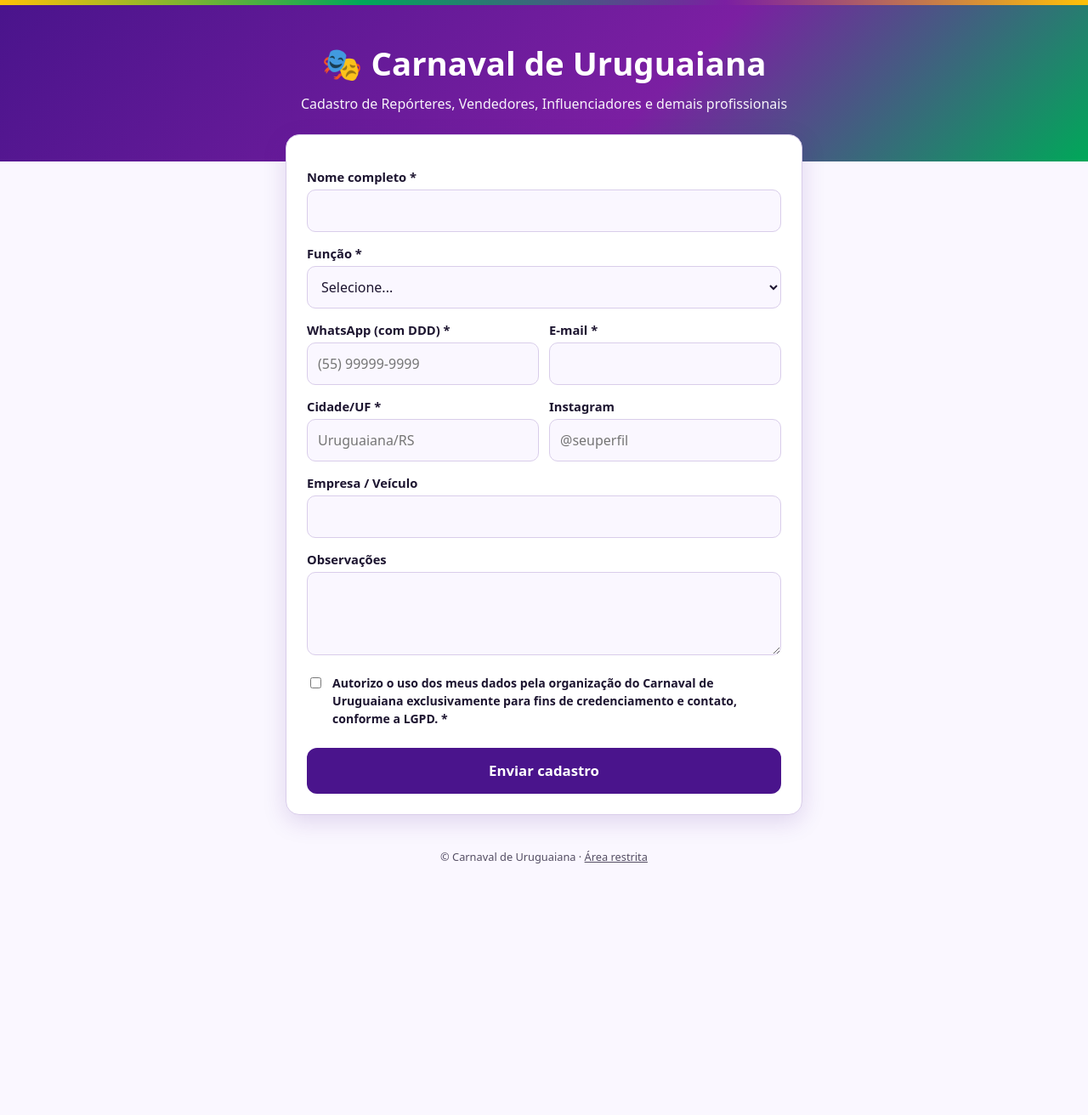
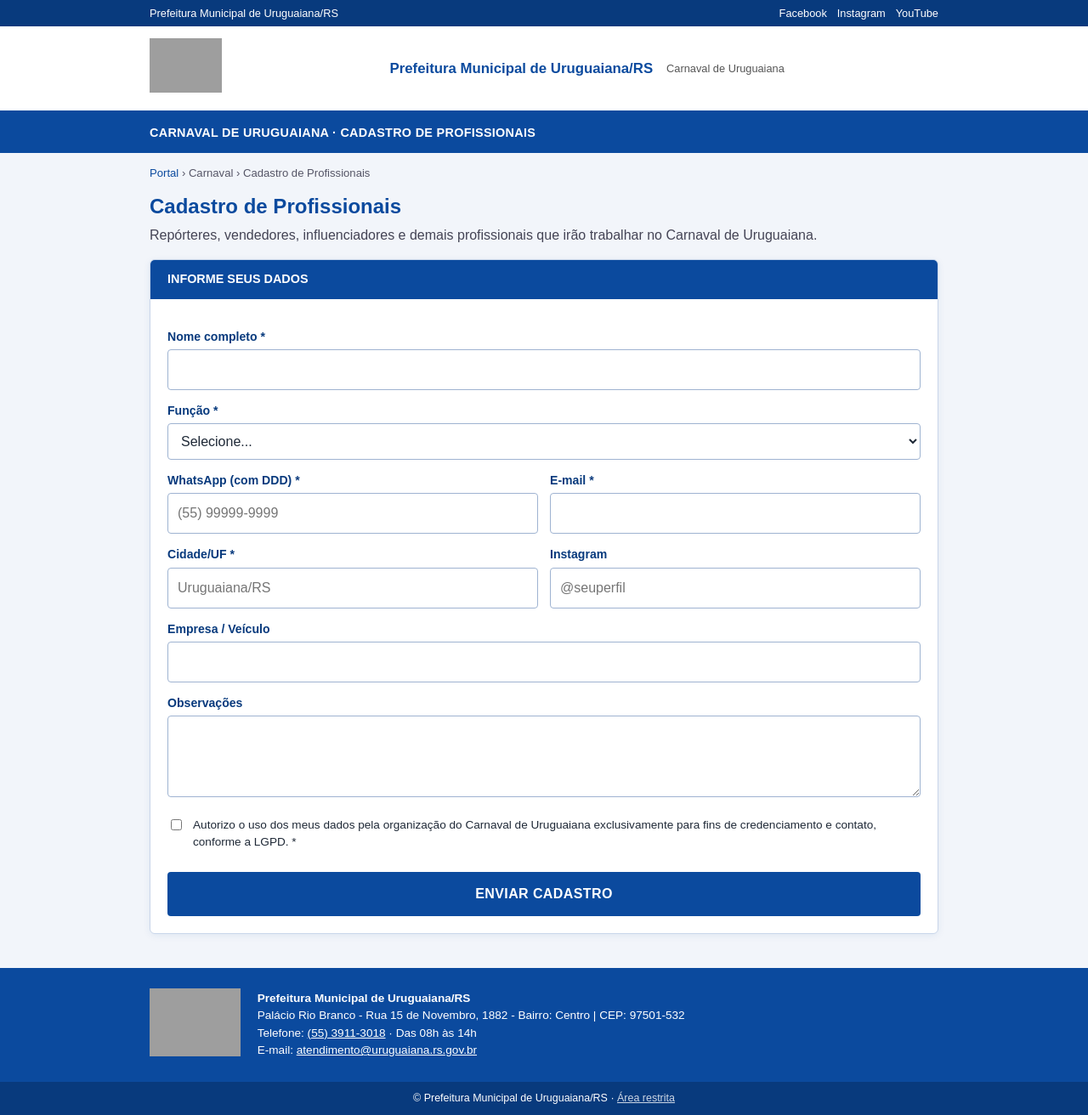
Before and after one commit to nortonlopesmoreira-sys/Carnaval, a plain HTML site: page index.html in a window 1280 px wide. Shown: the whole page at 85% size. Before the commit the page ends 1048 px from the top, so only its background shows below. Drawn offline with Linux system fonts and the light colour scheme; grey boxes are pictures that could not be loaded.

Commit message:
Update index.html

```diff
--- a/index.html
+++ b/index.html
@@ -3,60 +3,83 @@
 <head>
 <meta charset="UTF-8">
 <meta name="viewport" content="width=device-width, initial-scale=1">
-<title>Cadastro de Profissionais | Carnaval de Uruguaiana</title>
+<title>Cadastro de Profissionais | Carnaval de Uruguaiana | Prefeitura Municipal de Uruguaiana/RS</title>
 <style>
-:root{--roxo:#4a148c;--roxo2:#7b1fa2;--ouro:#ffc107;--verde:#00a859;--bg:#faf7ff;--tx:#1d1530;--card:#fff;--bd:#d9cdea;--erro:#c62828}
-@media (prefers-color-scheme:dark){:root{--bg:#150d24;--tx:#f1eaff;--card:#211634;--bd:#3d2c5c}}
+:root{--azul:#0b4a9e;--azul2:#083a7d;--azul3:#e8f0fb;--bd:#c9d6ea;--bg:#f2f5fa;--tx:#1f2937;--card:#fff;--erro:#c62828;--ver:#1b8a3a}
 *{box-sizing:border-box}
-body{margin:0;font-family:system-ui,-apple-system,Segoe UI,Roboto,sans-serif;background:var(--bg);color:var(--tx);line-height:1.5}
-header{background:linear-gradient(135deg,var(--roxo),var(--roxo2) 60%,var(--verde));color:#fff;text-align:center;padding:40px 20px 56px}
-header h1{margin:0 0 6px;font-size:clamp(1.6rem,5vw,2.4rem)}
-header p{margin:0;opacity:.95}
-.faixa{height:6px;background:linear-gradient(90deg,var(--ouro),var(--verde),var(--roxo2),var(--ouro))}
-main{max-width:640px;margin:-32px auto 40px;padding:0 16px}
-.card{background:var(--card);border:1px solid var(--bd);border-radius:16px;padding:24px;box-shadow:0 8px 28px rgba(74,20,140,.15)}
-label{display:block;font-weight:600;margin:14px 0 4px;font-size:.92rem}
-input,select,textarea{width:100%;padding:12px;border:1.5px solid var(--bd);border-radius:10px;font:inherit;background:var(--bg);color:var(--tx)}
-input:focus,select:focus,textarea:focus{outline:3px solid rgba(123,31,162,.3);border-color:var(--roxo2)}
-.row{display:grid;grid-template-columns:1fr 1fr;gap:12px}
-@media(max-width:520px){.row{grid-template-columns:1fr}}
-.chk{display:flex;gap:10px;align-items:flex-start;margin-top:16px;font-size:.88rem}
-.chk input{width:auto;margin-top:4px}
-button{font:inherit;cursor:pointer;border:0;border-radius:12px;padding:14px 20px;font-weight:700}
-.btn{width:100%;margin-top:20px;background:var(--roxo);color:#fff;font-size:1.05rem}
-.btn:hover{background:var(--roxo2)}
+body{margin:0;font-family:Arial,Helvetica,sans-serif;background:var(--bg);color:var(--tx);line-height:1.5}
+.topo{background:var(--azul2);color:#fff;font-size:.8rem}
+.topo div{max-width:960px;margin:auto;padding:6px 16px;display:flex;justify-content:space-between;gap:10px;flex-wrap:wrap}
+.topo a{color:#fff;text-decoration:none;margin-left:12px}
+.cab{background:#fff;border-bottom:4px solid var(--azul)}
+.cab div{max-width:960px;margin:auto;padding:14px 16px;display:flex;align-items:center;gap:16px;flex-wrap:wrap}
+.cab img{height:64px;width:auto}
+.cab .nome{font-weight:700;color:var(--azul);font-size:1.05rem;line-height:1.2}
+.cab .nome small{display:block;font-weight:400;color:#555;font-size:.8rem}
+.nav{background:var(--azul);color:#fff}
+.nav div{max-width:960px;margin:auto;padding:12px 16px;font-weight:700;letter-spacing:.3px;text-transform:uppercase;font-size:.9rem}
+.mig{max-width:960px;margin:14px auto 0;padding:0 16px;font-size:.82rem;color:#556}
+.mig a{color:var(--azul);text-decoration:none}
+main{max-width:960px;margin:12px auto 40px;padding:0 16px}
+h1{color:var(--azul);font-size:1.5rem;margin:6px 0 4px}
+.sub{margin:0 0 16px;color:#445}
+.card{background:var(--card);border:1px solid var(--bd);border-radius:6px;overflow:hidden;box-shadow:0 2px 8px rgba(11,74,158,.08)}
+.card .tit{background:var(--azul);color:#fff;padding:12px 20px;font-weight:700;text-transform:uppercase;font-size:.9rem}
+.card form,.ok{padding:20px}
+label{display:block;font-weight:700;margin:14px 0 4px;font-size:.88rem;color:var(--azul2)}
+input,select,textarea{width:100%;padding:11px;border:1px solid #9fb3d1;border-radius:4px;font:inherit;background:#fff;color:var(--tx)}
+input:focus,select:focus,textarea:focus{outline:3px solid rgba(11,74,158,.25);border-color:var(--azul)}
+.row{display:grid;grid-template-columns:1fr 1fr;gap:14px}
+@media(max-width:560px){.row{grid-template-columns:1fr}}
+.chk{display:flex;gap:10px;align-items:flex-start;margin-top:16px;font-size:.85rem;font-weight:400;color:var(--tx)}
+.chk input{width:auto;margin-top:3px}
+button{font:inherit;cursor:pointer;border:0;border-radius:4px;font-weight:700}
+.btn{width:100%;margin-top:20px;padding:14px;background:var(--azul);color:#fff;text-transform:uppercase;letter-spacing:.4px}
+.btn:hover{background:var(--azul2)}
 .btn:disabled{opacity:.6;cursor:not-allowed}
-.msg{margin-top:14px;padding:12px;border-radius:10px;font-size:.92rem;display:none}
+.msg{margin-top:14px;padding:12px;border-radius:4px;font-size:.9rem;display:none}
 .msg.erro{display:block;background:#fdecea;color:var(--erro);border:1px solid #f5b5b0}
-.ok{text-align:center;display:none;padding:20px 0}
-.ok .ic{font-size:3rem}
+.ok{text-align:center;display:none;padding:36px 20px}
+.ok .ic{font-size:3rem;color:var(--ver)}
+.ok h2{color:var(--azul);margin:6px 0}
 .hp{position:absolute;left:-9999px;opacity:0}
-#load{position:fixed;inset:0;background:rgba(21,13,36,.85);display:none;flex-direction:column;align-items:center;justify-content:center;color:#fff;z-index:50;text-align:center;padding:20px}
+#load{position:fixed;inset:0;background:rgba(8,58,125,.9);display:none;flex-direction:column;align-items:center;justify-content:center;color:#fff;z-index:50;text-align:center;padding:20px}
 #load.on{display:flex}
-.spin{width:64px;height:64px;border:6px solid rgba(255,255,255,.25);border-top-color:var(--ouro);border-radius:50%;animation:g 1s linear infinite;margin-bottom:16px}
+.spin{width:64px;height:64px;border:6px solid rgba(255,255,255,.3);border-top-color:#fff;border-radius:50%;animation:g 1s linear infinite;margin-bottom:16px}
 @keyframes g{to{transform:rotate(360deg)}}
-footer{text-align:center;font-size:.8rem;opacity:.75;padding-bottom:30px}
-footer a{color:inherit;cursor:pointer;text-decoration:underline}
+footer{background:var(--azul);color:#fff;font-size:.85rem}
+footer .in{max-width:960px;margin:auto;padding:24px 16px;display:flex;gap:20px;align-items:center;flex-wrap:wrap}
+footer img{height:80px;width:auto}
+footer a{color:#fff}
+footer .fim{background:var(--azul2);text-align:center;padding:10px;font-size:.78rem}
 #adm{display:none;position:fixed;inset:0;background:var(--bg);z-index:40;overflow:auto;padding:20px}
-.adm-top{display:flex;gap:10px;flex-wrap:wrap;align-items:center;margin-bottom:14px}
+.adm-top{display:flex;gap:10px;flex-wrap:wrap;align-items:center;margin-bottom:14px;color:var(--azul2)}
 .adm-top input{flex:1;min-width:180px}
-.adm-top button{background:var(--verde);color:#fff;padding:11px 16px}
-.adm-top .sec{background:#6b5a85}
-.tw{overflow-x:auto;border:1px solid var(--bd);border-radius:10px}
-table{border-collapse:collapse;width:100%;font-size:.85rem;background:var(--card)}
+.adm-top button{background:var(--azul);color:#fff;padding:11px 16px}
+.adm-top .sec{background:#6b7a90}
+.tw{overflow-x:auto;border:1px solid var(--bd);border-radius:4px}
+table{border-collapse:collapse;width:100%;font-size:.85rem;background:#fff}
 th,td{padding:8px 10px;border-bottom:1px solid var(--bd);text-align:left;white-space:nowrap}
-th{background:var(--roxo);color:#fff;position:sticky;top:0}
+th{background:var(--azul);color:#fff;position:sticky;top:0}
 </style>
 </head>
 <body>
-<div class="faixa"></div>
-<header>
-  <h1>🎭 Carnaval de Uruguaiana</h1>
-  <p>Cadastro de Repórteres, Vendedores, Influenciadores e demais profissionais</p>
-</header>
+<div class="topo"><div>
+  <span>Prefeitura Municipal de Uruguaiana/RS</span>
+  <span><a href="https://www.facebook.com/prefeiturauruguaianaoficial" target="_blank" rel="noopener">Facebook</a><a href="https://www.instagram.com/prefeiturauruguaiana/" target="_blank" rel="noopener">Instagram</a><a href="https://www.youtube.com/channel/UCrIuvrlCpuvWIKknNPnthuw" target="_blank" rel="noopener">YouTube</a></span>
+</div></div>
+<header class="cab"><div>
+  <a href="https://www.uruguaiana.rs.gov.br/" target="_blank" rel="noopener"><img src="https://www.uruguaiana.rs.gov.br/img/logo_mobile.png" alt="Prefeitura Municipal de Uruguaiana/RS"></a>
+  <div class="nome">Prefeitura Municipal de Uruguaiana/RS<small>Carnaval de Uruguaiana</small></div>
+</div></header>
+<nav class="nav"><div>Carnaval de Uruguaiana · Cadastro de Profissionais</div></nav>
+<div class="mig"><a href="https://www.uruguaiana.rs.gov.br/" target="_blank" rel="noopener">Portal</a> › Carnaval › Cadastro de Profissionais</div>
 
 <main>
+  <h1>Cadastro de Profissionais</h1>
+  <p class="sub">Repórteres, vendedores, influenciadores e demais profissionais que irão trabalhar no Carnaval de Uruguaiana.</p>
   <div class="card">
+    <div class="tit">Informe seus dados</div>
     <form id="f" novalidate autocomplete="on">
       <label for="nome">Nome completo *</label>
       <input id="nome" name="name" maxlength="120" required autocomplete="name">
@@ -97,14 +120,25 @@ th{background:var(--roxo);color:#fff;position:sticky;top:0}
     </form>
 
     <div class="ok" id="ok">
-      <div class="ic">✅</div>
+      <div class="ic">✔</div>
       <h2>Cadastro realizado!</h2>
       <p>Seus dados foram salvos com sucesso. Entraremos em contato em breve.</p>
     </div>
   </div>
 </main>
 
-<footer>© Carnaval de Uruguaiana · <a id="abrirAdm">Área restrita</a></footer>
+<footer>
+  <div class="in">
+    <a href="https://www.uruguaiana.rs.gov.br/" target="_blank" rel="noopener"><img src="https://www.uruguaiana.rs.gov.br/img/brasao-rodape.png" alt="Brasão de Uruguaiana"></a>
+    <div>
+      <strong>Prefeitura Municipal de Uruguaiana/RS</strong><br>
+      Palácio Rio Branco - Rua 15 de Novembro, 1882 - Bairro: Centro | CEP: 97501-532<br>
+      Telefone: <a href="tel:+555539113018">(55) 3911-3018</a> · Das 08h às 14h<br>
+      E-mail: <a href="mailto:atendimento@uruguaiana.rs.gov.br">atendimento@uruguaiana.rs.gov.br</a>
+    </div>
+  </div>
+  <div class="fim">© Prefeitura Municipal de Uruguaiana/RS · <a id="abrirAdm" href="#" style="opacity:.8">Área restrita</a></div>
+</footer>
 
 <div id="load" role="status" aria-live="polite">
   <div class="spin"></div>
@@ -124,7 +158,6 @@ th{background:var(--roxo);color:#fff;position:sticky;top:0}
 </div>
 
 <script>
-// ▼▼ COLE AQUI a URL do App da Web gerada pelo Apps Script ▼▼
 const API_URL = 'https://script.google.com/macros/s/AKfycbz-Wskk2up2EFUWNsnrhM59WEjbjLYPYIyECQMn_BnHHxFPkKWvnHxYADIj6tyX9YV-/exec';
 
 const $ = id => document.getElementById(id);
@@ -178,9 +211,7 @@ $('f').addEventListener('submit', async ev => {
   if(!/^[^\s@]+@[^\s@]+\.[^\s@]{2,}$/.test(d.email)) return erro('Informe um e-mail válido.');
   if(d.cidade.length<2) return erro('Informe sua cidade.');
   if(!d.lgpd) return erro('É necessário aceitar o termo de uso dos dados.');
-  if(API_URL.startsWith('COLE_')) return erro('Site ainda não configurado (falta a URL do Apps Script).');
 
-  // mesmo ID em reenvios: o servidor não duplica o cadastro
   submissionId = submissionId || novoId();
   d.id = submissionId;
 
@@ -197,7 +228,8 @@ $('f').addEventListener('submit', async ev => {
 });
 
 /* ---------- Área restrita (senha validada no servidor) ---------- */
-$('abrirAdm').addEventListener('click', async () => {
+$('abrirAdm').addEventListener('click', async ev => {
+  ev.preventDefault();
   const senha = prompt('Senha da administradora:');
   if(!senha) return;
   $('load').classList.add('on');
```
